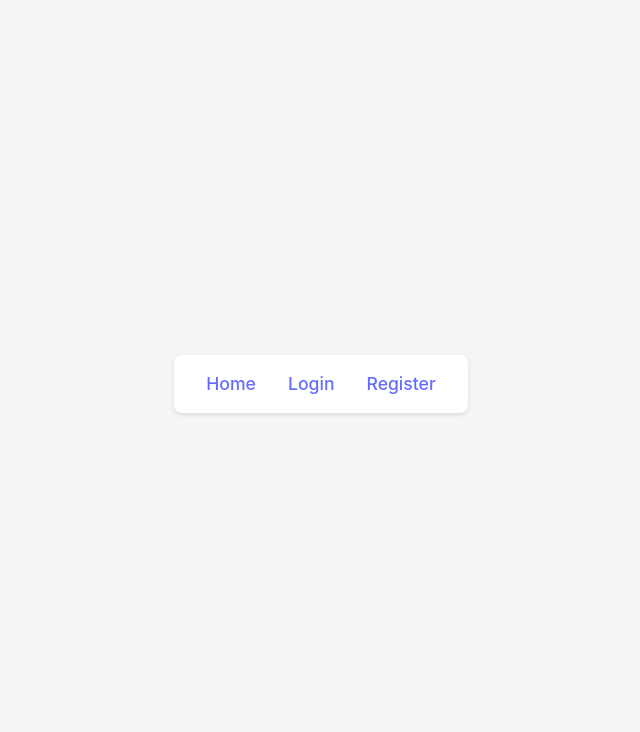
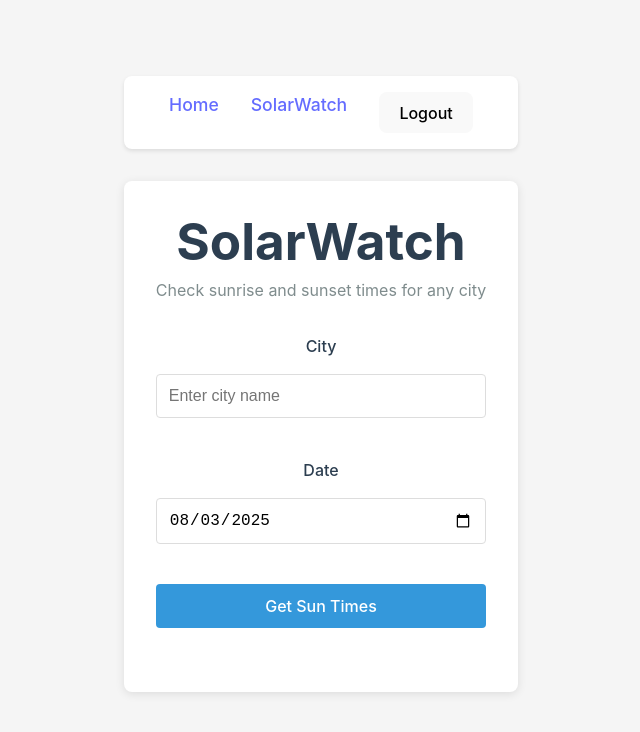
Before and after one commit to CodecoolGlobal/solar-watch-async-java-polobence, a React (Vite) app in the folder frontend/: page /solar-watch in a window 1280 px wide. Before the commit this address had no page. Shown: the top 732 px of the page, without its empty margins (319-959 px from the left). Built offline with nearby package versions, Linux system fonts and the light colour scheme; sample sign-in values are in the browser's storage.

Commit message:
implement suntimes page

```diff
--- a/frontend/src/App.jsx
+++ b/frontend/src/App.jsx
@@ -1,29 +1,72 @@
-import { Routes, Route, Link } from 'react-router-dom';
+import { Routes, Route, Link, Navigate } from 'react-router-dom';
+import { useState, useEffect } from 'react';
 import Registration from './pages/Registration';
 import Login from './pages/Login';
-import './App.css'
+import SolarWatch from './pages/SolarWatch';
+import ProtectedRoute from './components/ProtectedRoute';
+import './App.css';
 
 function App() {
+  const [isAuthenticated, setIsAuthenticated] = useState(!!localStorage.getItem('token'));
+
+  useEffect(() => {
+    const handleStorageChange = () => {
+      setIsAuthenticated(!!localStorage.getItem('token'));
+    };
+
+    window.addEventListener('storage', handleStorageChange);
+    return () => window.removeEventListener('storage', handleStorageChange);
+  }, []);
+
+  const handleLogout = () => {
+    localStorage.removeItem('token');
+    setIsAuthenticated(false);
+    return <Navigate to="/" />;
+  };
+
   return (
     <div className="app">
       <nav>
         <ul>
           <li><Link to="/">Home</Link></li>
-          <li><Link to="/login">Login</Link></li>
-          <li><Link to="/registration">Register</Link></li>
+          {!isAuthenticated ? (
+            <>
+              <li><Link to="/login">Login</Link></li>
+              <li><Link to="/registration">Register</Link></li>
+            </>
+          ) : (
+            <>
+              <li><Link to="/solar-watch">SolarWatch</Link></li>
+              <li><button onClick={handleLogout} className="logout-button">Logout</button></li>
+            </>
+          )}
         </ul>
       </nav>
 
       <Routes>
-        <Route path="/login" element={<Login />} />
+        <Route path="/login" element={<Login onLogin={() => setIsAuthenticated(true)} />} />
         <Route path="/registration" element={<Registration />} />
+        <Route
+          path="/solar-watch"
+          element={
+            <ProtectedRoute>
+              <SolarWatch />
+            </ProtectedRoute>
+          }
+        />
         <Route path="/" element={
           <div className="home">
             <h1>Welcome to SolarWatch</h1>
             <p>Get information about sunrise and sunset times around the world.</p>
             <div className="cta-buttons">
-              <Link to="/login" className="cta-button">Login</Link>
-              <Link to="/registration" className="cta-button secondary">Register</Link>
+              {!isAuthenticated ? (
+                <>
+                  <Link to="/login" className="cta-button">Login</Link>
+                  <Link to="/registration" className="cta-button secondary">Register</Link>
+                </>
+              ) : (
+                <Link to="/solar-watch" className="cta-button">Go to SolarWatch</Link>
+              )}
             </div>
           </div>
         } />
@@ -32,4 +75,4 @@ function App() {
   )
 }
 
-export default App
+export default App;
--- /dev/null
+++ b/frontend/src/components/ProtectedRoute.jsx
@@ -0,0 +1,15 @@
+import { Navigate, useLocation } from 'react-router-dom';
+
+const ProtectedRoute = ({ children }) => {
+  const token = localStorage.getItem('token');
+  const location = useLocation();
+
+  if (!token) {
+    // Redirect to login page, but save the current location they were trying to go to
+    return <Navigate to="/login" state={{ from: location }} replace />;
+  }
+
+  return children;
+};
+
+export default ProtectedRoute;
--- a/frontend/src/pages/Login.jsx
+++ b/frontend/src/pages/Login.jsx
@@ -1,8 +1,8 @@
 import { useState } from 'react';
-import { useNavigate, Link } from 'react-router-dom';
+import { useNavigate, useLocation, Link } from 'react-router-dom';
 import './Login.css';
 
-function Login() {
+function Login({ onLogin }) {
   const [formData, setFormData] = useState({
     username: '',
     password: ''
@@ -10,6 +10,7 @@ function Login() {
   const [error, setError] = useState('');
   const [isLoading, setIsLoading] = useState(false);
   const navigate = useNavigate();
+  const location = useLocation();
 
   const handleChange = (e) => {
     const { name, value } = e.target;
@@ -34,7 +35,7 @@ function Login() {
           username: formData.username,
           password: formData.password
         }),
-        credentials: 'include' // Important for cookies/session
+        credentials: 'include'
       });
 
       const data = await response.json();
@@ -43,13 +44,16 @@ function Login() {
         throw new Error(data.message || 'Login failed');
       }
 
-      // Store the token if your backend returns one
       if (data.token) {
         localStorage.setItem('token', data.token);
       }
 
-      // Redirect to home on successful login
-      navigate('/');
+      if (onLogin) {
+        onLogin();
+      }
+
+      const from = location.state?.from?.pathname || '/';
+      navigate(from, { replace: true });
     } catch (err) {
       setError(err.message || 'An error occurred during login');
     } finally {
@@ -74,6 +78,7 @@ function Login() {
               onChange={handleChange}
               required
               placeholder="Enter your username"
+              disabled={isLoading}
             />
           </div>
 
@@ -87,6 +92,7 @@ function Login() {
               onChange={handleChange}
               required
               placeholder="Enter your password"
+              disabled={isLoading}
             />
           </div>
 
--- /dev/null
+++ b/frontend/src/pages/SolarWatch.css
@@ -0,0 +1,155 @@
+.solar-watch-container {
+  max-width: 800px;
+  margin: 2rem auto;
+  padding: 2rem;
+  background: #ffffff;
+  border-radius: 8px;
+  box-shadow: 0 2px 10px rgba(0, 0, 0, 0.1);
+}
+
+.solar-watch-container h1 {
+  color: #2c3e50;
+  text-align: center;
+  margin-bottom: 0.5rem;
+}
+
+.solar-watch-container > p {
+  text-align: center;
+  color: #7f8c8d;
+  margin-bottom: 2rem;
+}
+
+.solar-form {
+  display: flex;
+  flex-direction: column;
+  gap: 1.5rem;
+  margin-bottom: 2rem;
+}
+
+.form-group {
+  display: flex;
+  flex-direction: column;
+  gap: 0.5rem;
+}
+
+.form-group label {
+  font-weight: 500;
+  color: #2c3e50;
+}
+
+.form-group input {
+  padding: 0.75rem;
+  border: 1px solid #ddd;
+  border-radius: 4px;
+  font-size: 1rem;
+  transition: border-color 0.3s;
+}
+
+.form-group input:focus {
+  border-color: #3498db;
+  outline: none;
+  box-shadow: 0 0 0 2px rgba(52, 152, 219, 0.2);
+}
+
+.search-button {
+  padding: 0.75rem;
+  background-color: #3498db;
+  color: white;
+  border: none;
+  border-radius: 4px;
+  font-size: 1rem;
+  font-weight: 500;
+  cursor: pointer;
+  transition: background-color 0.3s;
+}
+
+.search-button:hover:not(:disabled) {
+  background-color: #2980b9;
+}
+
+.search-button:disabled {
+  background-color: #bdc3c7;
+  cursor: not-allowed;
+}
+
+.error-message {
+  background-color: #fdecea;
+  color: #e74c3c;
+  padding: 1rem;
+  border-radius: 4px;
+  margin-bottom: 1.5rem;
+  text-align: center;
+}
+
+.sun-times {
+  margin-top: 2rem;
+  padding: 1.5rem;
+  background-color: #f8f9fa;
+  border-radius: 8px;
+  box-shadow: 0 1px 3px rgba(0, 0, 0, 0.1);
+}
+
+.sun-times h2 {
+  color: #2c3e50;
+  margin-bottom: 0.5rem;
+  text-align: center;
+}
+
+.sun-times > p {
+  color: #7f8c8d;
+  text-align: center;
+  margin-bottom: 1.5rem;
+}
+
+.time-cards {
+  display: flex;
+  justify-content: center;
+  gap: 1.5rem;
+  flex-wrap: wrap;
+}
+
+.time-card {
+  flex: 1;
+  min-width: 200px;
+  padding: 1.5rem;
+  border-radius: 8px;
+  text-align: center;
+  color: white;
+  box-shadow: 0 2px 5px rgba(0, 0, 0, 0.1);
+}
+
+.time-card.sunrise {
+  background: linear-gradient(135deg, #f39c12, #e67e22);
+}
+
+.time-card.sunset {
+  background: linear-gradient(135deg, #9b59b6, #8e44ad);
+}
+
+.time-card h3 {
+  margin: 0 0 0.5rem 0;
+  font-size: 1.25rem;
+}
+
+.time-card p {
+  margin: 0;
+  font-size: 1.5rem;
+  font-weight: 600;
+}
+
+/* Responsive adjustments */
+@media (max-width: 768px) {
+  .solar-watch-container {
+    margin: 1rem;
+    padding: 1.5rem;
+  }
+
+  .time-cards {
+    flex-direction: column;
+    gap: 1rem;
+  }
+
+  .time-card {
+    width: 100%;
+  }
+}
--- /dev/null
+++ b/frontend/src/pages/SolarWatch.jsx
@@ -0,0 +1,135 @@
+import { useState, useEffect } from 'react';
+import { useNavigate } from 'react-router-dom';
+import './SolarWatch.css';
+
+function SolarWatch() {
+  const [city, setCity] = useState('');
+  const [date, setDate] = useState('');
+  const [sunTimes, setSunTimes] = useState(null);
+  const [error, setError] = useState('');
+  const [isLoading, setIsLoading] = useState(false);
+  const navigate = useNavigate();
+
+  useEffect(() => {
+    const today = new Date().toISOString().split('T')[0];
+    setDate(today);
+  }, []);
+
+  const handleSubmit = async (e) => {
+    e.preventDefault();
+
+    if (!city.trim()) {
+      setError('Please enter a city name');
+      return;
+    }
+
+    setIsLoading(true);
+    setError('');
+
+    try {
+      const token = localStorage.getItem('token');
+      if (!token) {
+        navigate('/login', { state: { from: '/solar-watch' } });
+        return;
+      }
+
+      const formattedDate = date || new Date().toISOString().split('T')[0];
+
+      const response = await fetch(`/api/suntimes/search?city=${encodeURIComponent(city)}&date=${formattedDate}`, {
+        method: 'GET',
+        headers: {
+          'Authorization': `Bearer ${token}`,
+          'Content-Type': 'application/json',
+        }
+      });
+
+      if (response.status === 401) {
+        localStorage.removeItem('token');
+        navigate('/login', {
+          state: {
+            from: '/solar-watch',
+            error: 'Your session has expired. Please log in again.'
+          }
+        });
+        return;
+      }
+
+      if (!response.ok) {
+        const errorData = await response.json().catch(() => ({}));
+        throw new Error(errorData.message || `HTTP error! status: ${response.status}`);
+      }
+
+      const data = await response.json();
+
+      const sunTimesData = {
+        ...data.sunTimes,
+        city: data.sunTimes.city.name,
+        country: data.sunTimes.city.country
+      };
+
+      setSunTimes(sunTimesData);
+    } catch (err) {
+      setError(err.message || 'An error occurred while fetching sun times');
+      setSunTimes(null);
+    } finally {
+      setIsLoading(false);
+    }
+  };
+
+  return (
+    <div className="solar-watch-container">
+      <h1>SolarWatch</h1>
+      <p>Check sunrise and sunset times for any city</p>
+
+      <form onSubmit={handleSubmit} className="solar-form">
+        <div className="form-group">
+          <label htmlFor="city">City</label>
+          <input
+            type="text"
+            id="city"
+            value={city}
+            onChange={(e) => setCity(e.target.value)}
+            placeholder="Enter city name"
+            required
+          />
+        </div>
+
+        <div className="form-group">
+          <label htmlFor="date">Date</label>
+          <input
+            type="date"
+            id="date"
+            value={date}
+            onChange={(e) => setDate(e.target.value)}
+            required
+          />
+        </div>
+
+        <button type="submit" className="search-button" disabled={isLoading}>
+          {isLoading ? 'Searching...' : 'Get Sun Times'}
+        </button>
+      </form>
+
+      {error && <div className="error-message">{error}</div>}
+
+      {sunTimes && (
+        <div className="sun-times">
+          <h2>Sun Times for {sunTimes.city}, {sunTimes.country}</h2>
+          <p>Date: {new Date(sunTimes.date).toLocaleDateString()}</p>
+          <div className="time-cards">
+            <div className="time-card sunrise">
+              <h3>Sunrise</h3>
+              <p>{sunTimes.sunrise || 'Not available'}</p>
+            </div>
+            <div className="time-card sunset">
+              <h3>Sunset</h3>
+              <p>{sunTimes.sunset || 'Not available'}</p>
+            </div>
+          </div>
+        </div>
+      )}
+    </div>
+  );
+}
+
+export default SolarWatch;
```
